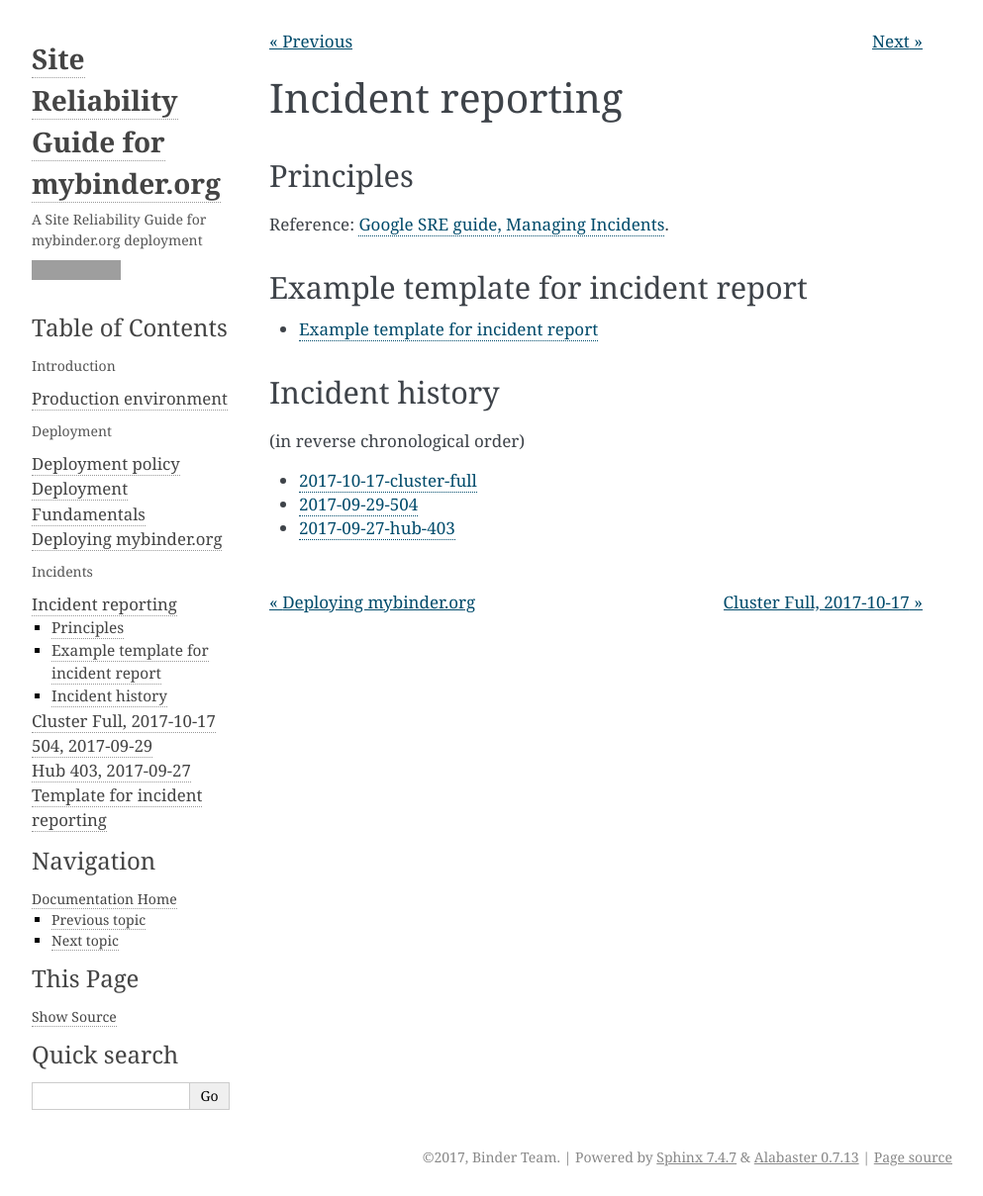
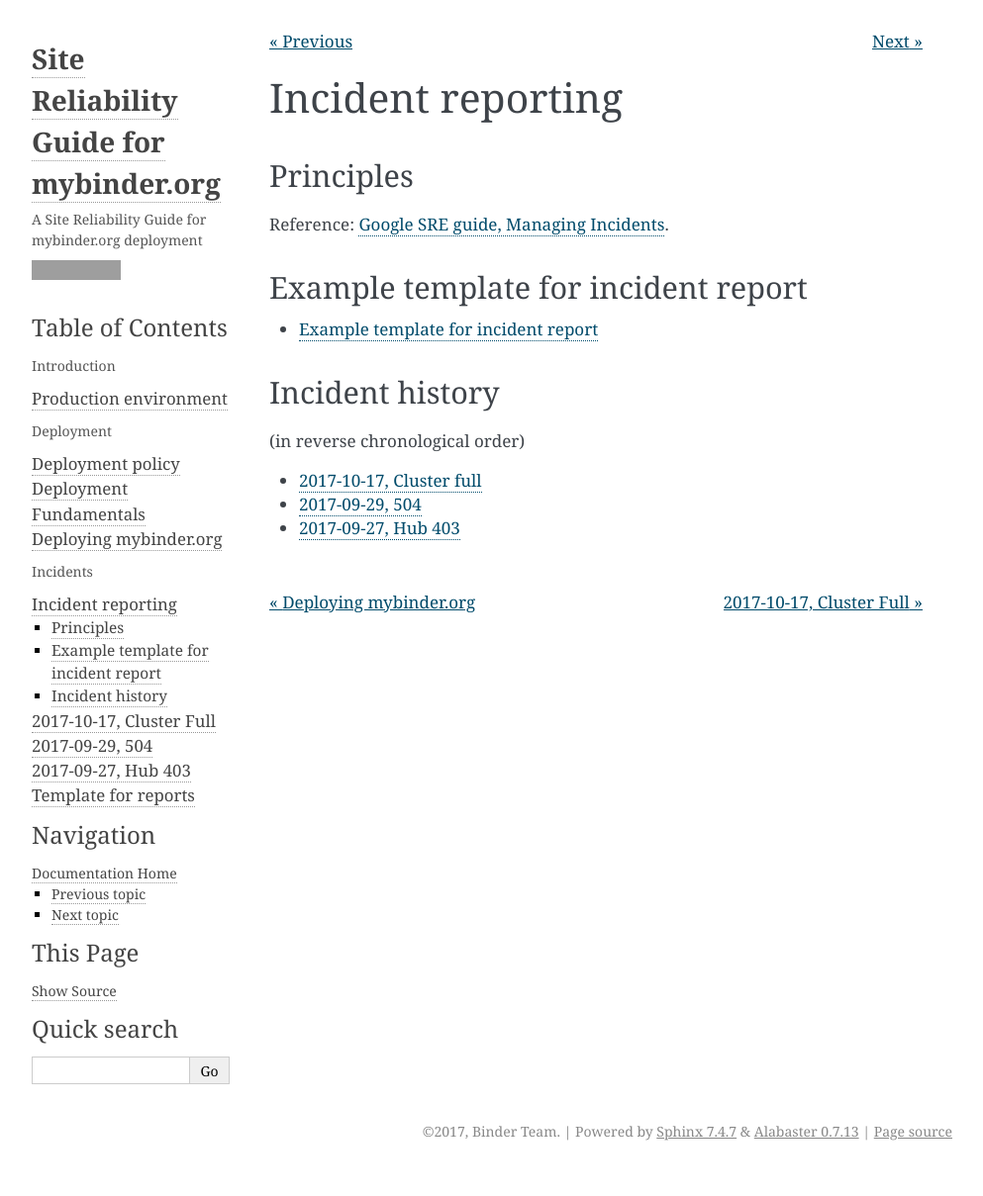
Before and after one commit to jupyterhub/mybinder.org-deploy, a Sphinx documentation site: the page built from docs/source/incident-reports/incident_reports_toc.md, in a window 1280 px wide. Shown: the whole page at 99% size, without its empty margins (148-1141 px from the left). Built offline with Sphinx 7.4.7, drawn with Linux system fonts in a browser that asks for light colours; after the commit the page ends 1183 px from its top, so only the background shows below that; grey boxes are pictures that could not be loaded.

Commit message:
edit title and links for incidents

```diff
--- a/docs/source/incident-reports/incident_reports_toc.md
+++ b/docs/source/incident-reports/incident_reports_toc.md
@@ -12,6 +12,6 @@ Reference: [Google SRE guide, Managing Incidents](https://landing.google.com/sre
 
 (in reverse chronological order)
 
-- [2017-10-17-cluster-full](./2017-10-17-cluster-full.md)
-- [2017-09-29-504](./2017-09-29-504.md)
-- [2017-09-27-hub-403](./2017-09-27-hub-403.md)
+- [2017-10-17, Cluster full](./2017-10-17-cluster-full.md)
+- [2017-09-29, 504](./2017-09-29-504.md)
+- [2017-09-27, Hub 403](./2017-09-27-hub-403.md)
--- a/docs/source/incident-reports/template-incident-report.md
+++ b/docs/source/incident-reports/template-incident-report.md
@@ -1,6 +1,6 @@
-# Template for incident reporting
+# Template for reports
 
-## {{ incident name }}, {{ incident date: yyyy-mm-dd }}
+## {{ incident date: yyyy-mm-dd }}, {{ incident name }}
 
 ## Summary
 
```
Also changed, not shown: docs/source/incident-reports/2017-09-27-hub-403.md (+1 -1 lines), docs/source/incident-reports/2017-09-29-504.md (+1 -1 lines), docs/source/incident-reports/2017-10-17-cluster-full.md (+1 -1 lines), docs/source/index.rst (+7 -7 lines).
